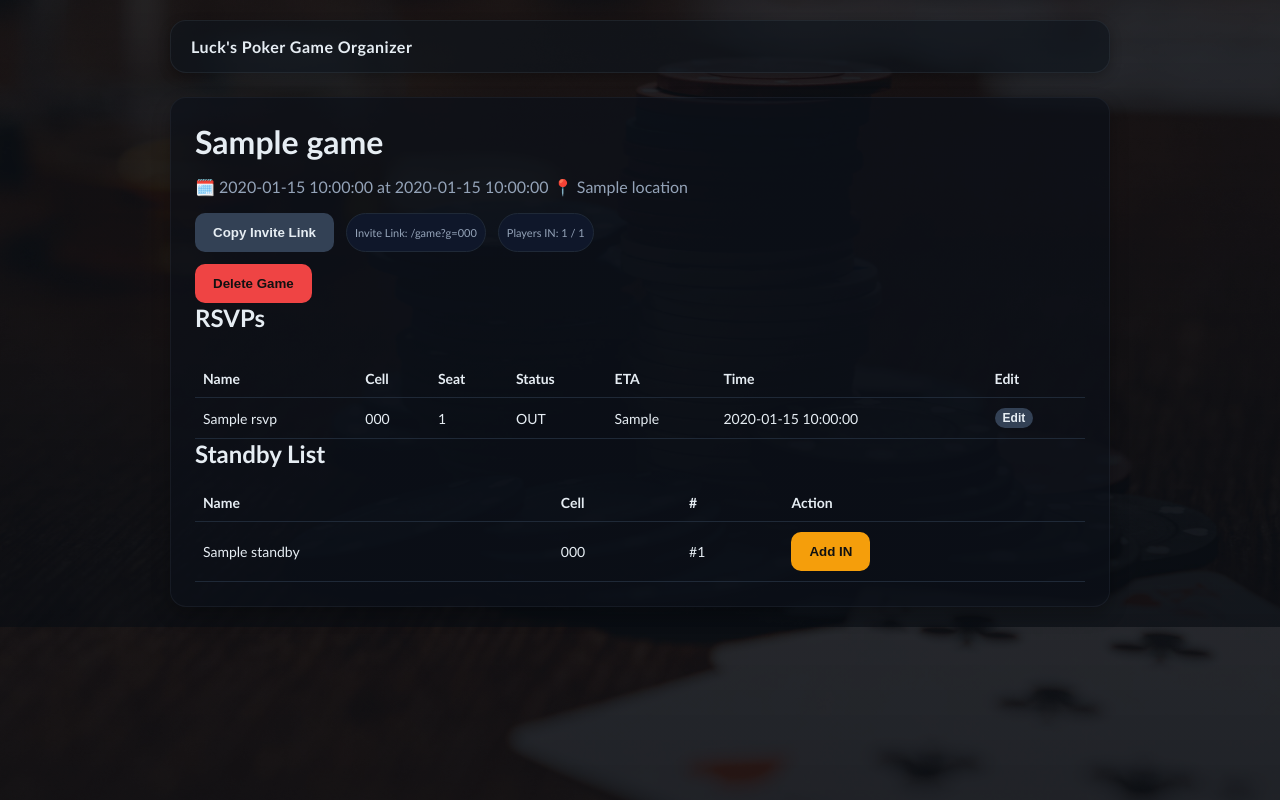
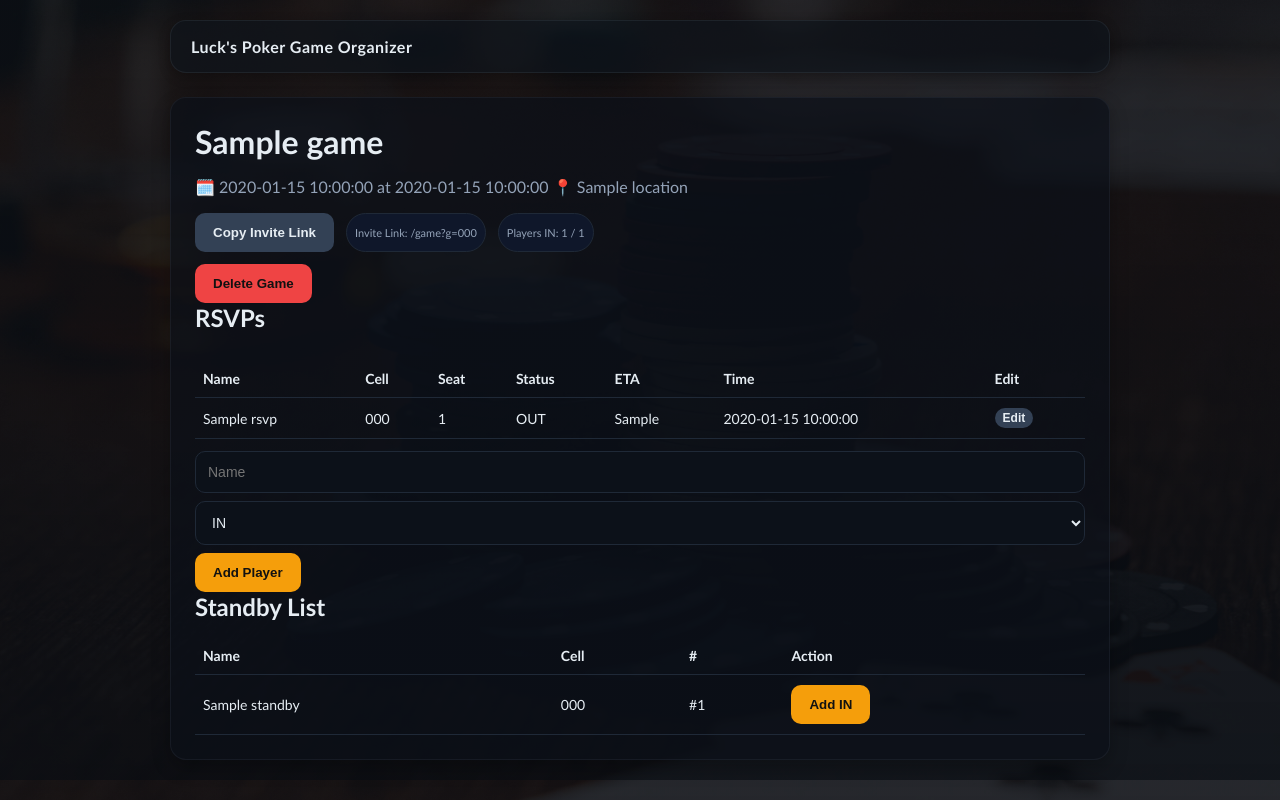
Before and after one commit to demethan/Poker-Game-Organizer, a FastAPI app: template templates/game_view.html in a window 1280 px wide. Run offline with FastAPI, Linux system fonts and the light colour scheme; the template is opened without the code that fills it: most values are stand-ins (such as "Sample title", 1, 10 or a date in 2020).

Commit message:
Fix #1: add manual RSVP entry

```diff
--- a/app.py
+++ b/app.py
@@ -823,6 +823,67 @@ def update_rsvp(
     return RedirectResponse(url=f"/games/{game_id}?success=Updated", status_code=302)
 
 
+@app.post("/games/{game_id}/rsvp/add")
+def add_rsvp(
+    request: Request,
+    game_id: int,
+    name: str = Form(...),
+    status: str = Form(...),
+    csrf_token: str = Form(...),
+):
+    user_id = require_login(request)
+    if not user_id:
+        return RedirectResponse(url="/login", status_code=302)
+    if not verify_csrf(request, csrf_token):
+        return PlainTextResponse("Bad CSRF token", status_code=400)
+
+    status = status.upper().strip()
+    if status not in {"IN", "LATE", "OUT"}:
+        return RedirectResponse(url=f"/games/{game_id}?error=Invalid%20status", status_code=302)
+
+    try:
+        cleaned_name = clean_text(name, 50)
+    except ValueError:
+        return RedirectResponse(url=f"/games/{game_id}?error=Invalid%20name", status_code=302)
+
+    conn = get_db()
+    cur = conn.cursor()
+    cur.execute("SELECT * FROM games WHERE id = ? AND organizer_id = ?", (game_id, user_id))
+    game = cur.fetchone()
+    if not game:
+        conn.close()
+        return RedirectResponse(url="/dashboard", status_code=302)
+
+    cur.execute(
+        "SELECT id FROM rsvps WHERE game_id = ? AND LOWER(name) = LOWER(?)",
+        (game_id, cleaned_name),
+    )
+    if cur.fetchone():
+        conn.close()
+        return RedirectResponse(url=f"/games/{game_id}?error=Name%20already%20exists", status_code=302)
+
+    total_players = int(game["total_players"])
+    if status in {"IN", "LATE"} and count_in(conn, game_id) >= total_players:
+        total_players += 1
+        cur.execute("UPDATE games SET total_players = ? WHERE id = ?", (total_players, game_id))
+
+    seat_number = None
+    if status in {"IN", "LATE"}:
+        seat_number = assign_random_seat(conn, game_id, total_players)
+        if seat_number is None:
+            conn.close()
+            return RedirectResponse(url=f"/games/{game_id}?error=No%20available%20seats", status_code=302)
+
+    now = datetime.utcnow().isoformat()
+    cur.execute(
+        "INSERT INTO rsvps (game_id, name, phone, status, late_eta, seat_number, created_at) VALUES (?, ?, ?, ?, ?, ?, ?)",
+        (game_id, cleaned_name, None, status, None, seat_number, now),
+    )
+    conn.commit()
+    conn.close()
+    return RedirectResponse(url=f"/games/{game_id}?success=Added", status_code=302)
+
+
 @app.post("/games/{game_id}/standby/{standby_id}/promote")
 def promote_standby(
     request: Request,
--- a/templates/game_view.html
+++ b/templates/game_view.html
@@ -60,6 +60,17 @@
   {% endfor %}
   </tbody>
 </table>
+
+<form method="post" action="/games/{{ game['id'] }}/rsvp/add" class="row" style="margin-top: 12px; gap: 8px; align-items: center;">
+  <input type="hidden" name="csrf_token" value="{{ csrf_token(request) }}">
+  <input type="text" name="name" placeholder="Name" required>
+  <select name="status" required>
+    <option value="IN">IN</option>
+    <option value="LATE">LATE</option>
+    <option value="OUT">OUT</option>
+  </select>
+  <button class="btn" type="submit">Add Player</button>
+</form>
 
 <h2>Standby List</h2>
 {% if standby|length == 0 %}
```
